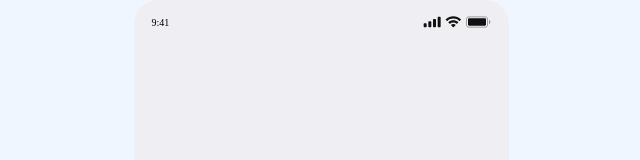
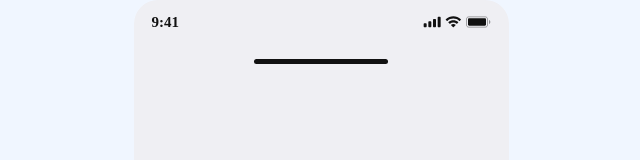
Before and after one commit to CEOS-Developers/react-messenger-19th, a React (Create React App) app: page / in a window 1280 px wide. Shown: the top 160 px of the page, without its empty margins (319-959 px from the left). Built offline with nearby package versions, Linux system fonts and the light colour scheme.

Commit message:
Feat : 절대 경로 설정

```diff
--- /dev/null
+++ b/src/components/Footer.tsx
@@ -0,0 +1,25 @@
+import styled from 'styled-components';
+import { flexCenter } from 'styles/CommonStyle';
+
+function Footer() {
+  return (
+    <FooterWrapper>
+      <IPhoneLine />
+    </FooterWrapper>
+  );
+}
+
+export default Footer;
+
+const FooterWrapper = styled.div`
+  ${flexCenter}
+  width: 100%;
+  height: 3.4rem;
+`;
+
+const IPhoneLine = styled.div`
+  width: 13.4rem;
+  height: 0.5rem;
+  border-radius: 10rem;
+  background: var(--black, #111);
+`;
--- a/src/components/Header.tsx
+++ b/src/components/Header.tsx
@@ -1,12 +1,11 @@
 import styled from 'styled-components';
+import { ReactComponent as HeaderIcons } from '../asset/icons/HeaderIcons.svg';
+import { flexCenter } from '../styles/CommonStyle';
 
-import { ReactComponent as HeaderIcons } from '../asset/icons/HeaderIcons.svg';
-
-import { flexCenter } from '../styles/CommonStyle';
 function Header() {
   return (
     <HeaderWrapper>
-      <p>9:41</p>
+      <CurrentTime>9:41</CurrentTime>
       <HeaderIcons alt="연결상태, 와이파이, 배터리 아이콘" />
     </HeaderWrapper>
   );
@@ -14,7 +13,13 @@ function Header() {
 
 export default Header;
 
-const CurrentTime = styled.p``;
+const CurrentTime = styled.p`
+  color: var(--black, #111);
+  font-size: 1.5rem;
+  font-weight: 600;
+  line-height: 2rem;
+`;
+
 const HeaderWrapper = styled.div`
   ${flexCenter}
   width: 100%;
--- a/src/components/Layout.tsx
+++ b/src/components/Layout.tsx
@@ -2,13 +2,14 @@ import styled from 'styled-components';
 import theme from '../styles/Theme';
 import { Outlet } from 'react-router-dom';
 import Header from './Header';
+import Footer from 'components/Footer';
 
 function Layout() {
   return (
     <LayoutContainer>
       <Header />
       <Outlet />
-      {/* <Footer /> */}
+      <Footer />
     </LayoutContainer>
   );
 }
--- a/tsconfig.json
+++ b/tsconfig.json
@@ -15,9 +15,7 @@
     "isolatedModules": true,
     "noEmit": true,
     "jsx": "react-jsx",
-    "paths": {
-      "@/*": ["./src/*"]
-    }
+    "baseUrl": "./src"
   },
   "include": ["**/*.ts", "**/*.tsx", "svgr.d.ts", "webpack.config.js"],
   "exclude": ["node_modules"]
--- a/webpack.config.js
+++ /dev/null
@@ -1,11 +0,0 @@
-module.exports = {
-  module: {
-    rules: [
-      {
-        test: /\.svg$/i,
-        issuer: /\.[jt]sx?$/,
-        use: ['@svgr/webpack'],
-      },
-    ],
-  },
-};
```
